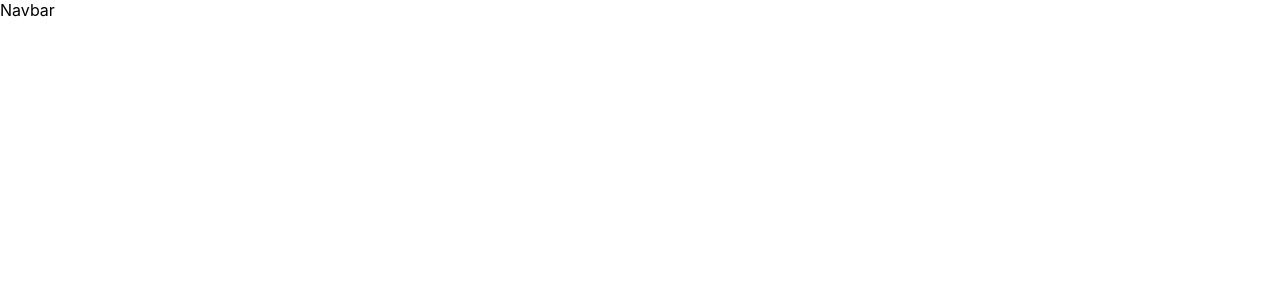
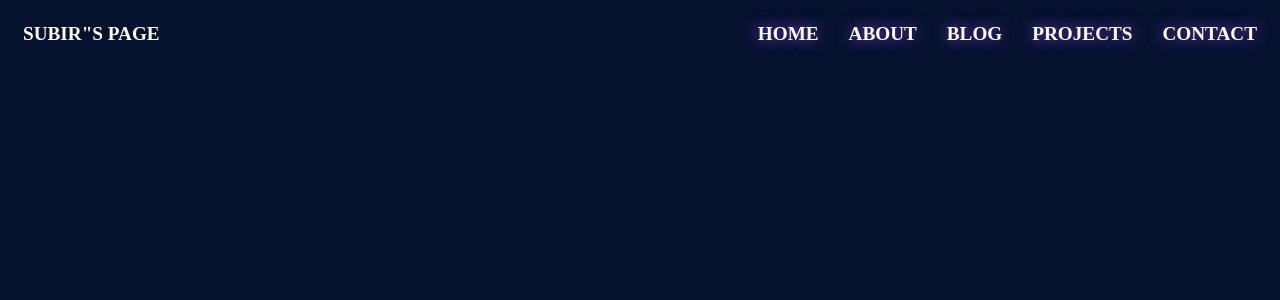
Before and after one commit to subir-raju/My-website, a React (Create React App) app: page / in a window 1280 px wide. Shown: the top 300 px of the page. Built offline with nearby package versions, Linux system fonts and the light colour scheme.

Commit message:
Navbar added

```diff
--- a/src/components/Navbar.jsx
+++ b/src/components/Navbar.jsx
@@ -1,9 +1,20 @@
-import React from 'react'
+import React from "react";
 
 const Navbar = () => {
   return (
-    <div>Navbar</div>
-  )
-}
+    <>
+      <div className="container nav_bar">
+        <div className="left nav-items">SUBIR"S PAGE</div>
+        <div className="right">
+          <li className="nav-items">Home</li>
+          <li className="nav-items">About</li>
+          <li className="nav-items">Blog</li>
+          <li className="nav-items">Projects</li>
+          <li className="nav-items">Contact</li>
+        </div>
+      </div>
+    </>
+  );
+};
 
-export default Navbar
+export default Navbar;
--- a/src/index.css
+++ b/src/index.css
@@ -1,13 +1,81 @@
+:root {
+  --box-shadow: 5px 5px 10px 10px #4A4042
+}
 body {
-  margin: 0;
-  font-family: -apple-system, BlinkMacSystemFont, 'Segoe UI', 'Roboto', 'Oxygen',
-    'Ubuntu', 'Cantarell', 'Fira Sans', 'Droid Sans', 'Helvetica Neue',
-    sans-serif;
-  -webkit-font-smoothing: antialiased;
-  -moz-osx-font-smoothing: grayscale;
+  background-color: #06112E;
+  color: white;
 }
 
-code {
-  font-family: source-code-pro, Menlo, Monaco, Consolas, 'Courier New',
-    monospace;
+a {
+  text-decoration: none;
+  color: white;
 }
+.nav_bar {
+  display: flex;
+  justify-content: space-between;
+
+}
+
+.nav_bar .nav-items {
+  padding: 15px;
+  font-size: 1.2rem;
+  font-weight: bold;
+}
+
+.right {
+  height: 100%;
+  display: flex;
+  align-items: center;
+  list-style: none;
+  padding: 0px;
+  text-align: center;
+}
+
+.right li {
+   display: block;
+  height: 100%;
+  font-size: 20px;
+  position: relative;
+  display: flex;
+  align-items: center;
+  justify-content: center;
+  color: #fff;
+  text-transform: uppercase;
+  text-shadow: 0 0 15px #8e54e9;
+  transition: all 300ms cubic-bezier(0.075, 0.82, 0.165, 1);
+  text-align: center;
+  padding: 0 10px;
+  margin-right: 0 30px;
+}
+
+.right li:after,
+.right li:before {
+  content: "";
+  position: absolute;
+  display: block;
+  border: 0px solid transparent;
+}
+
+.right li:after {
+  width: 0%;
+  height: 80%;
+  border-top: 2px solid #fff;
+  border-bottom: 2px solid #fff;
+  transition: all 0.3s ease;
+}
+
+.right li:before {
+  width: 120%;
+  height: 0%;
+  border-left: 2px solid #fff;
+  border-right: 2px solid #fff;
+  transition: all 0.5s ease;
+}
+
+.right li:hover::before {
+  height: 80%;
+}
+
+.right li:hover::after {
+  width: 120%;
+}
```
